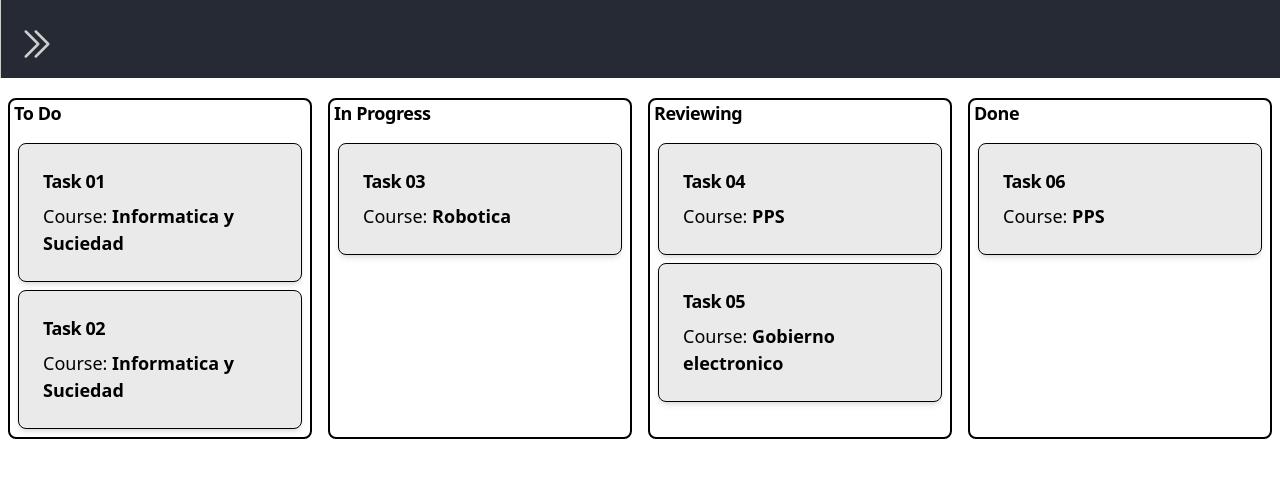
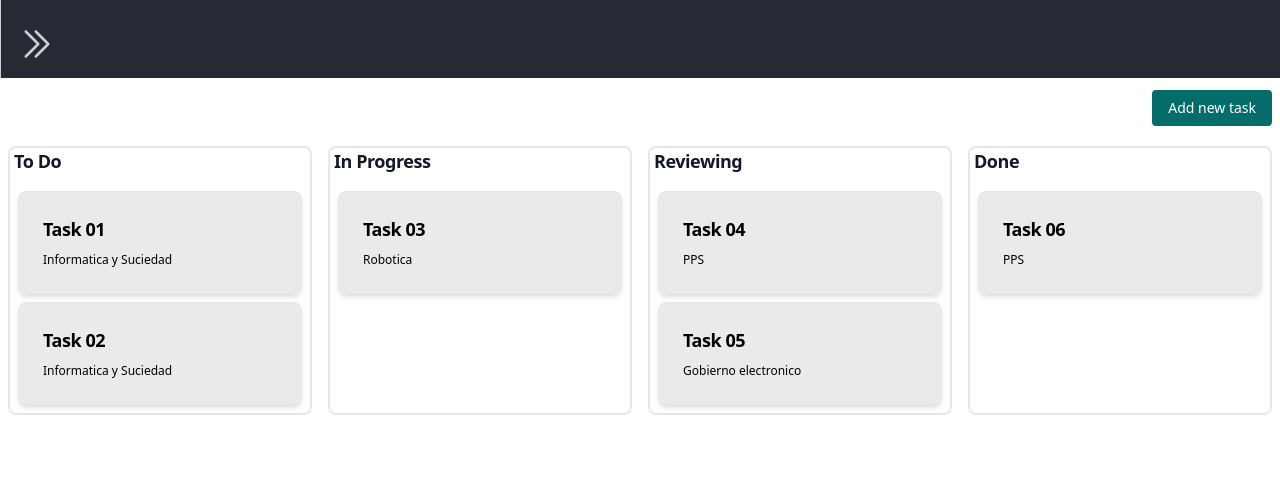
Before and after one commit to kendallv17/Taskademic-Front-End, a React (Create React App) app: page /current-tasks in a window 1280 px wide. Shown: the top 478 px of the page. Built offline with nearby package versions, Linux system fonts and the light colour scheme.

Commit message:
Adding tasks

```diff
--- a/package.json
+++ b/package.json
@@ -8,6 +8,8 @@
     "@testing-library/user-event": "^13.5.0",
     "@wojtekmaj/react-daterange-picker": "^4.0.0",
     "axios": "^1.1.2",
+    "flowbite": "^1.5.3",
+    "flowbite-react": "^0.2.0",
     "react": "^18.2.0",
     "react-accessible-accordion": "^5.0.0",
     "react-beautiful-dnd": "^13.1.1",
--- a/src/components/board/Board.js
+++ b/src/components/board/Board.js
@@ -1,8 +1,57 @@
 import DragAndDropContext from "../draganddropcontext/DragAndDropContext"
-
+import { useState } from "react"
+import { Button, Modal } from "flowbite-react"
 export default function Board({data, setData}){
-
+    const [showModal, setShowModal] = useState(false)
+    const handleOnSubmit = (e)=> {
+        e.preventDefault()
+        let newData = { ...data }
+        newData.tasks.push({id:`${data.tasks.length + 1}`, tittle:e.target.taskname.value, course:e.target.courses.value, state:"todo"})
+        newData.todo.tasks.push(`${newData.tasks.length}`)
+        setData(newData)
+        console.log(data)
+        alert("New Task added")
+        setShowModal(false)
+        e.target.reset();
+    }
     return (
-        <DragAndDropContext columData={ data } setData={ setData }/>
+        <div>
+            <div className="flex flex-col">
+                <div className="flex flex-row-reverse pr-2 pt-3">
+                    <Button class="flex-0 bg-bright-turquoise-700 hover:bg-bright-turquoise-800 rounded text-base hover:text-lg text-mercury-50" onClick={ () => setShowModal(true) }>
+                        Add new task
+                    </Button>
+                </div>
+                <DragAndDropContext columData={ data } setData={ setData }/>
+            </div>
+              <Modal show={ showModal } onClose={ () => setShowModal(false)}
+              >
+                <Modal.Header>
+                  Pls fill in the required information
+                </Modal.Header>
+                <form onSubmit={ handleOnSubmit }>
+                    <Modal.Body>
+                    <div className="space-y-6">
+                        <label htmlFor="courses" className="block mb-2 text-sm font-medium text-gray-900 dark:text-gray-400">Please select the course</label>
+                        <select id="courses" className="bg-gray-50 border border-gray-300 text-gray-900 text-sm rounded-lg focus:ring-blue-500 focus:border-blue-500 block w-full p-2.5 dark:bg-gray-700 dark:border-gray-600 dark:placeholder-gray-400 dark:text-white dark:focus:ring-blue-500 dark:focus:border-blue-500">
+                        {data.courses.map(course => <option key={ course.id } value={ course.name }>{ course.name }</option>)}
+                        </select>
+                    </div>
+                    <div class="mb-6">
+                        <label htmlFor="taskname" className="block mb-2 text-sm font-medium text-gray-900 dark:text-gray-300">Base input</label>
+                        <input type="text" id="taskname" className="bg-gray-50 border border-gray-300 text-gray-900 text-sm rounded-lg focus:ring-blue-500 focus:border-blue-500 block w-full p-2.5 dark:bg-gray-700 dark:border-gray-600 dark:placeholder-gray-400 dark:text-white dark:focus:ring-blue-500 dark:focus:border-blue-500"/>
+                    </div>
+                    </Modal.Body>
+                    <Modal.Footer>
+                    <Button class="bg-radical-red-400 rounded text-base hover:text-lg text-mercury-50" onClick={ () => setShowModal(false)}>
+                        Cancel
+                    </Button>
+                    <Button type="submit" class="bg-bright-turquoise-700 rounded text-base hover:text-lg text-mercury-50">
+                        Add new task
+                    </Button>
+                    </Modal.Footer>
+                </form>
+              </Modal>
+        </div>
     )
 }
--- a/src/components/board/CourseHolder.js
+++ /dev/null
@@ -1,32 +0,0 @@
-import {
-    Accordion,
-    AccordionItem,
-    AccordionItemHeading,
-    AccordionItemButton,
-    AccordionItemPanel,
-} from 'react-accessible-accordion';
-import 'react-accessible-accordion/dist/fancy-example.css';
-// To check the following https://www.npmjs.com/package/react-accessible-accordion
-// And this one https://www.npmjs.com/package/react-modal
-
-export default function CourseHolder(){
-    return (
-        <Accordion>
-            <AccordionItem>
-                <AccordionItemHeading>
-                    <AccordionItemButton>
-                        What harsh truths do you prefer to ignore?
-                    </AccordionItemButton>
-                </AccordionItemHeading>
-                <AccordionItemPanel>
-                    <p>
-                        Exercitation in fugiat est ut ad ea cupidatat ut in
-                        cupidatat occaecat ut occaecat consequat est minim minim
-                        esse tempor laborum consequat esse adipisicing eu
-                        reprehenderit enim.
-                    </p>
-                </AccordionItemPanel>
-            </AccordionItem>
-        </Accordion>
-    );
-}
--- a/src/components/columnItem/ColumnItem.js
+++ b/src/components/columnItem/ColumnItem.js
@@ -9,8 +9,8 @@ export default function ColumnItem({id, index, tittle, course}){
                      { ...provided.dragHandleProps }
                      ref={ provided.innerRef }
                     >
-                        <h6 className="mb-2 sm:text-[6px] md:text-[18px] font-bold tracking-tight text-gray-900 dark:text-white">{tittle}</h6>
-                        <p className="font-normal sm:text-[4px] md:text-[18px]">Course: <strong>{course}</strong></p>
+                        <h6 className="mb-2 sm:text-[14px] md:text-[18px] font-bold tracking-tight text- dark:text-white">{tittle}</h6>
+                        <p className="font-normal sm:text-[12px] md:text-[18-px]">{course}</p>
                 </div>
         }
     </Draggable>
--- a/src/components/draganddropcontext/DragAndDropContext.js
+++ b/src/components/draganddropcontext/DragAndDropContext.js
@@ -22,7 +22,6 @@ export default function DragAndDropContext({columData, setData}){
                 let newDestinationTasks = Array.from(destinationCol.tasks)
                 newSourceTasks.splice(source.index, 1)
                 newDestinationTasks.splice(destination.index, 0, draggableId)
-
                 setData({
                     ...columData,
                     [source.droppableId]: {
--- a/src/components/droppableColumn/DroppableColumn.js
+++ b/src/components/droppableColumn/DroppableColumn.js
@@ -5,7 +5,7 @@ export default function DroppableColumn({id, data, tittle}){
         <Droppable droppableId={id}>
         {
             (provided, snapshot) => (
-            <div ref={ provided.innerRef } { ...provided.droppableProps } className={ `container max-w-xs mx-2 rounded-lg flex-1 mb-2 min-h-[10rem] ${snapshot.isDraggingOver ? 'border-2 border-dotted border-bright-turquoise-600' : 'border-2'}` }
+            <div ref={ provided.innerRef } { ...provided.droppableProps } className={ `container max-w-full mx-2 rounded-lg flex-1 mb-2 min-h-[10rem] ${snapshot.isDraggingOver ? 'border-2 border-dotted border-bright-turquoise-600' : 'border-2'}` }
             >
                 <h6 className="mb-4 ml-1 sm:text-[8px] md:text-[18px] font-bold tracking-tight text-gray-900 dark:text-white">{tittle}</h6>
                 { data.map( (task, idx) => ( <ColumnItem key={idx} id={task.id} index={idx} tittle={task.tittle} course={task.course}/>)) }
--- a/src/pages/currentTasks/CurrentTasks.js
+++ b/src/pages/currentTasks/CurrentTasks.js
@@ -4,7 +4,14 @@ import Sidebar from "../../components/sidebar/Sidebar";
 import { useEffect, useState } from "react";
 export default function CurrentTasks(){
     const [hidden, setHidden] = useState(true)
+
     const [data,setData] = useState({
+        "courses":[
+            {id:"11", name:"Informatica y Suciedad"},
+            {id:"22", name:"Robotica"},
+            {id:"33", name:"PPS"},
+            {id:"44", name:"Gobierno electronico"}
+        ],
         "tasks":[
             {id:"1", tittle:"Task 01", course:"Informatica y Suciedad", state:"todo"},
             {id:"2", tittle:"Task 02", course:"Informatica y Suciedad", state:"todo"},
--- a/src/pages/login/Login.js
+++ b/src/pages/login/Login.js
@@ -20,7 +20,7 @@ export default function Login(){
         <section className="">
             <div className="flex flex-col items-center justify-center px-6 py-8 mx-auto md:h-screen lg:py-0">
                 <h1 className="flex items-center mb-6 text-3xl font-semibold text-gray-900 dark:text-white">Taskademic board</h1>
-                <div className="w-full bg-white rounded-lg shadow dark:border md:mt-0 sm:max-w-md xl:p-0 dark:bg-gray-800 dark:border-gray-700 bg-blue-dark">
+                <div className="w-full rounded-lg shadow dark:border md:mt-0 sm:max-w-md xl:p-0 dark:bg-gray-800 dark:border-gray-700 bg-blue-dark">
                     <div className="p-6 space-y-4 md:space-y-6 sm:p-8">
                         <img src={welcome} alt="Welcome"/>
                         <h2 className="text-xl font-bold leading-tight tracking-tight md:text-xl text-radical-red-500"> Your first task is to sign in to your account </h2>
--- a/tailwind.config.js
+++ b/tailwind.config.js
@@ -3,6 +3,7 @@
 module.exports = {
   content: [
     "./src/**/*.{js,jsx,ts,tsx}",
+    'node_modules/flowbite-react/**/*.{js,jsx,ts,tsx}'
   ],
   theme: {
     colors:{
@@ -63,5 +64,6 @@ module.exports = {
     },
   },
   plugins: [
+    require('flowbite/plugin')
   ],
 }
```
Also changed, not shown: 1 other file (tests, documents, lock files or other folders).
